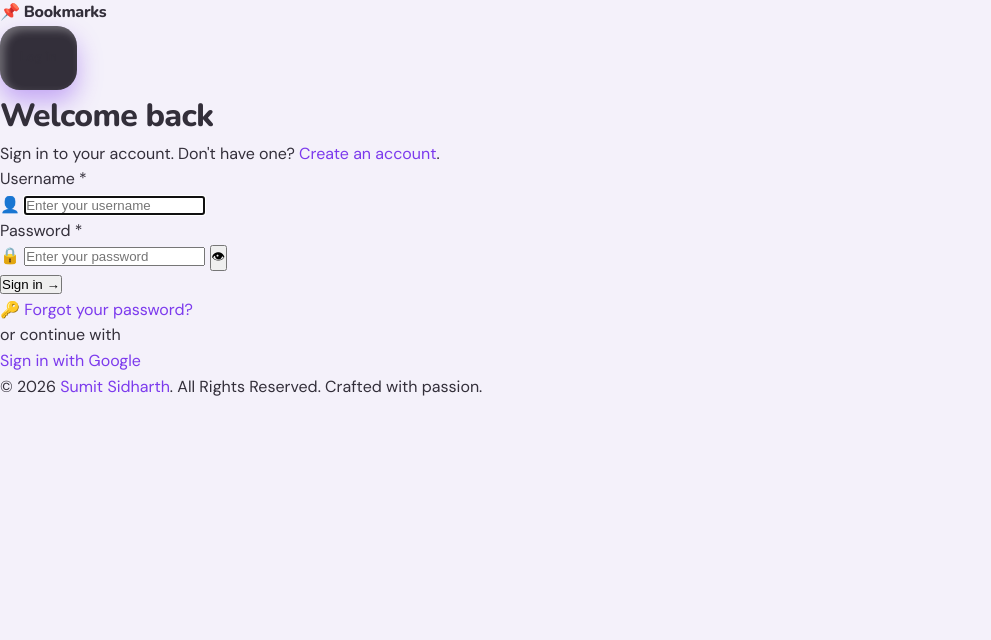
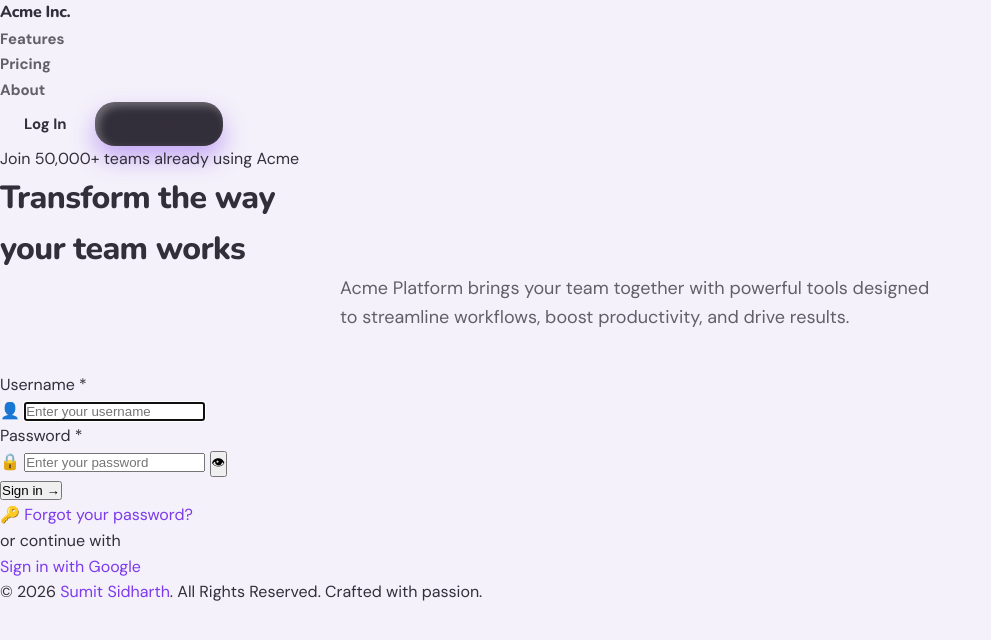
Before and after one commit to sumitsidharth/Bookmark, a Django app: page /account/login/ in a window 1280 px wide. Shown: the top 640 px of the page, without its empty margins (0-991 px from the left). Run offline with Django 5.2, Linux system fonts and the light colour scheme.

Commit message:
Transform Auth pages to exactly match Acme Landing Page layout

```diff
--- a/social_app/static/css/base.css
+++ b/social_app/static/css/base.css
@@ -339,7 +339,7 @@
     font-size: 18px;
     font-weight: 800;
     border: none;
-    border-radius: 20px;
+    border-radius: 24px;
     box-shadow:
         0 12px 24px rgba(124, 58, 237, 0.4),
         inset 4px 4px 8px rgba(255, 255, 255, 0.3);
@@ -356,6 +356,51 @@
 .btn-primary:active, button[type="submit"]:not(.logout-btn):active {
     transform: scale(0.92);
     box-shadow: var(--shadow-clay-pressed);
+}
+
+.btn-ghost {
+    color: var(--text-primary);
+    font-weight: 800;
+    font-size: 15px;
+    padding: 12px 24px;
+    border-radius: 24px;
+    transition: all var(--t-base);
+    text-decoration: none;
+}
+.btn-ghost:hover {
+    background: rgba(124, 58, 237, 0.05);
+    color: var(--primary);
+}
+
+/* ── Acme Hero Elements ──────────────────────────── */
+.clay-pill {
+    display: inline-flex;
+    align-items: center;
+    gap: 12px;
+    padding: 12px 24px;
+    background: white;
+    border-radius: 100px;
+    box-shadow: var(--shadow-clay-card);
+    font-size: 14px;
+    font-weight: 700;
+    color: var(--text-secondary);
+    margin: 0 auto 40px auto;
+}
+
+.clay-pill .dot {
+    width: 10px;
+    height: 10px;
+    background: #10B981;
+    border-radius: 50%;
+    box-shadow: 0 0 10px #10B981;
+}
+
+.hero-section {
+    text-align: center;
+    margin-bottom: 64px;
+    display: flex;
+    flex-direction: column;
+    align-items: center;
 }
 
 .input-wrapper input:hover {
--- a/social_app/templates/base.html
+++ b/social_app/templates/base.html
@@ -26,7 +26,7 @@
 
     <header id="header">
         <div class="logo">
-            <span>📌</span> Bookmarks
+            <span style="font-family: 'Nunito', sans-serif;">Acme Inc.</span>
         </div>
 
         {% if request.user.is_authenticated %}
@@ -43,10 +43,7 @@
                 </li>
             </ul>
         </nav>
-        {% endif %}
-
         <div class="header-actions">
-            {% if request.user.is_authenticated %}
             <div class="user-info desktop-only">
                 <span>Logged in as <strong>{{ request.user.first_name|default:request.user.username }}</strong></span>
             </div>
@@ -59,10 +56,20 @@
                 <span class="bar"></span>
                 <span class="bar"></span>
             </button>
-            {% else %}
-            <a href="{% url 'login' %}" class="btn-primary" style="padding: 8px 20px; font-size: 13px;">Log in</a>
-            {% endif %}
         </div>
+        {% else %}
+        <nav class="desktop-nav">
+            <ul class="menu" style="background: transparent; box-shadow: none;">
+                <li><a href="#" style="color: var(--text-secondary); font-weight: 800;">Features</a></li>
+                <li><a href="#" style="color: var(--text-secondary); font-weight: 800;">Pricing</a></li>
+                <li><a href="#" style="color: var(--text-secondary); font-weight: 800;">About</a></li>
+            </ul>
+        </nav>
+        <div class="header-actions">
+            <a href="{% url 'login' %}" class="btn-ghost">Log In</a>
+            <a href="{% url 'register' %}" class="btn-primary" style="height: 44px; font-size: 14px; padding: 0 24px;">Get Started</a>
+        </div>
+        {% endif %}
     </header>
 
     {% if request.user.is_authenticated %}
--- a/social_app/templates/registration/login.html
+++ b/social_app/templates/registration/login.html
@@ -4,17 +4,23 @@
 
 {% block content %}
 
-<h1>Welcome back</h1>
+<div class="hero-section">
+  <div class="clay-pill">
+    <span class="dot"></span> Join 50,000+ teams already using Acme
+  </div>
+  <h1>Transform the way<br>your team works</h1>
+  <p style="max-width: 600px; margin: 0 auto 40px auto; color: var(--text-secondary); font-size: 18px; line-height: 1.6;">
+    Acme Platform brings your team together with powerful tools designed to streamline workflows, boost productivity, and drive results.
+  </p>
+</div>
 
 {% if form.errors %}
-<div class="error-banner" role="alert">
+<div class="error-banner" role="alert" style="max-width: 440px; margin: 0 auto 20px auto;">
   Your username or password didn't match. Please try again.
 </div>
-{% else %}
-<p>Sign in to your account. Don't have one? <a href="{% url 'register' %}">Create an account</a>.</p>
 {% endif %}
 
-<form action="{% url 'login' %}" method="post" id="login-form" class="form-wrapper">
+<form action="{% url 'login' %}" method="post" id="login-form" class="form-wrapper" style="margin: 0 auto;">
   {% csrf_token %}
   <input type="hidden" name="next" value="{{ next }}">
 
```
Also changed, not shown: social_app/templates/account/register.html (+10 -3 lines).
